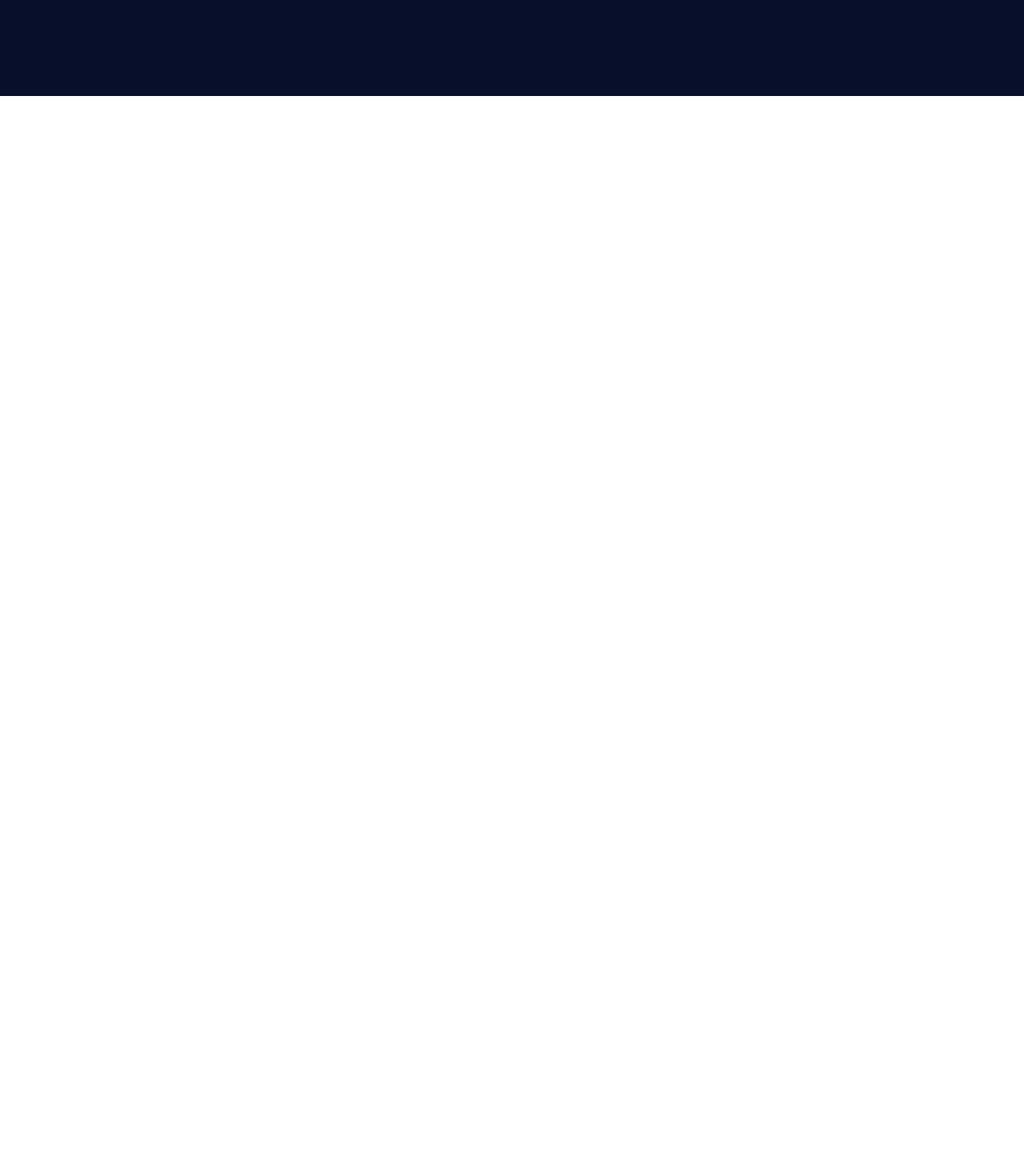
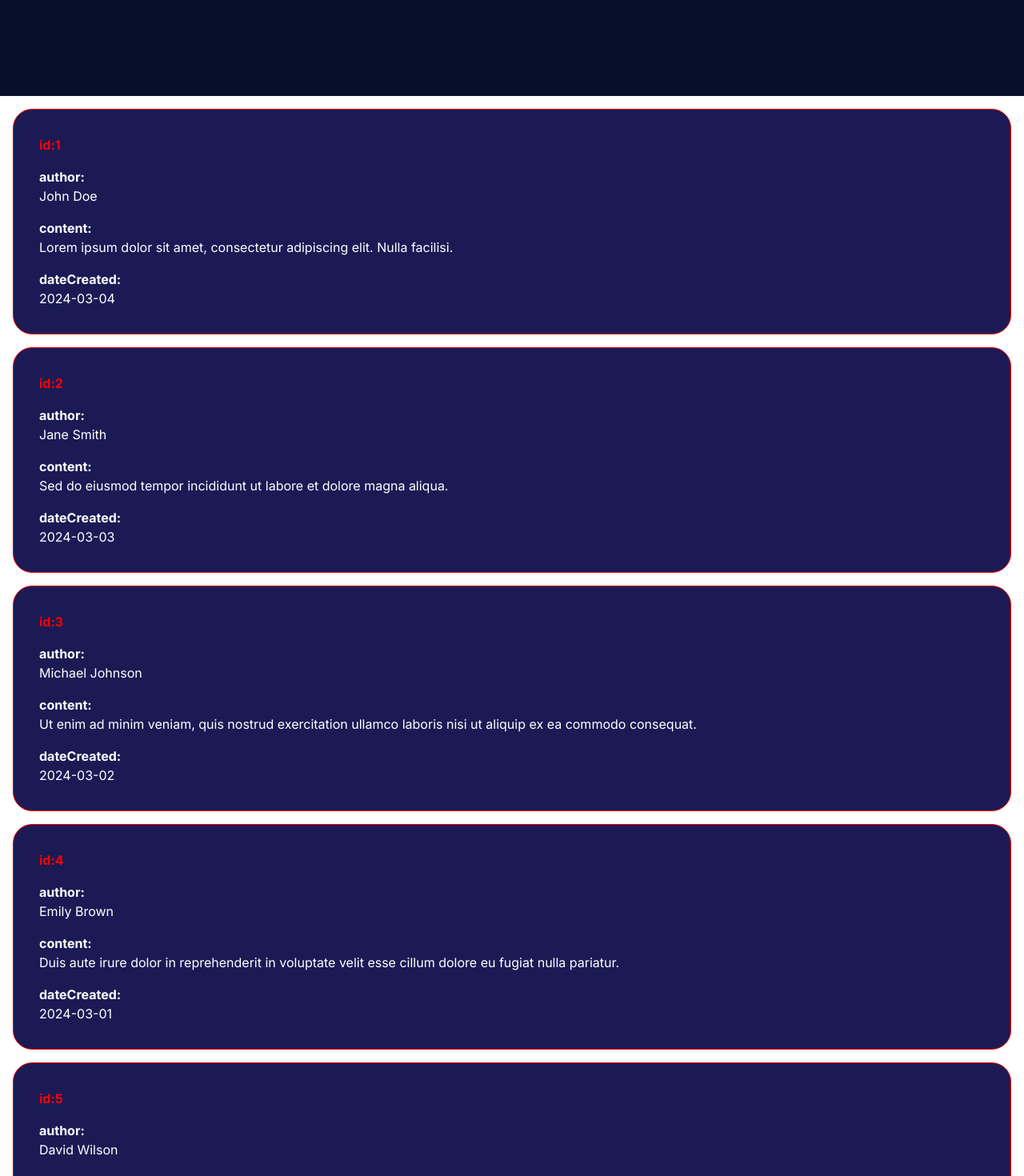
Before and after one commit to Mosspipat/nextJS, a Next.js app: page /blog in a window 1280 px wide. Shown: the part 260-1730 px from the top of the page at 80% size. Before the commit the page ends 800 px from the top, so only its background shows below. Built offline with nearby package versions, Linux system fonts and the light colour scheme; no server answers.

Commit message:
[update]:make bloglist service

```diff
--- a/src/app/blog/page.tsx
+++ b/src/app/blog/page.tsx
@@ -1,9 +1,24 @@
+/* eslint-disable react-hooks/rules-of-hooks */
+"use client";
+
 import { BlogList } from "@/compoents/BlogList";
 import { COLORS } from "@/constant";
+import { PostType } from "@/mock/dataPost";
+import { getBlogs } from "@/service";
 import { Box, Text } from "@chakra-ui/react";
-import React from "react";
+import React, { useEffect, useState } from "react";
 
 const page = () => {
+  const [dataPosts, setDataPosts] = useState<PostType[] | undefined>();
+
+  useEffect(() => {
+    (async () => {
+      const dataBlogs = await getBlogs();
+      setDataPosts(dataBlogs);
+      console.log("🚀: ~ dataBlogs:", dataBlogs);
+    })();
+  }, []);
+
   return (
     <Box>
       <Box padding={40} backgroundColor={COLORS.PRIMARY_COLOR}>
@@ -17,6 +32,7 @@ const page = () => {
           Story Post Dairy
         </Text>
       </Box>
+      <BlogList blogs={dataPosts} />
     </Box>
   );
 };
--- a/src/compoents/BlogList/BlogList.tsx
+++ b/src/compoents/BlogList/BlogList.tsx
@@ -1,13 +1,18 @@
-import { HStack } from "@chakra-ui/react";
+import { Box, HStack, VStack } from "@chakra-ui/react";
 import React from "react";
-import { BlogPostProps } from "../BlogPost";
+import { BlogPost, BlogPostProps } from "../BlogPost";
 
 type BlogListProps = {
-  blogs: BlogPostProps[];
+  blogs?: BlogPostProps[];
 };
 
 export const BlogList = (props: BlogListProps) => {
-  return <HStack>
-
-  </HStack>;
+  const { blogs } = props;
+  return (
+    <>
+      {blogs?.map((post) => {
+        return <BlogPost {...post} key={post.id} />;
+      })}
+    </>
+  );
 };
--- a/src/compoents/BlogPost/BlogPost.tsx
+++ b/src/compoents/BlogPost/BlogPost.tsx
@@ -1,15 +1,44 @@
-import { Box, VStack } from "@chakra-ui/react";
+import { Box, Text, VStack } from "@chakra-ui/react";
 import React from "react";
 import { BlogPostProps } from ".";
+import { COLORS } from "@/constant";
 
 export const BlogPost = (props: BlogPostProps) => {
-  const { id, nameAuthor, content, dateCreated } = props;
+  const { id, author, content, dateCreated } = props;
   return (
-    <VStack>
-      <Box>id:{id}</Box>
-      <Box>nameAuthor:{nameAuthor}</Box>
-      <Box>content:{content}</Box>
-      <Box>dateCreated{dateCreated}</Box>
+    <VStack
+      p={8}
+      alignItems="start"
+      border="1px solid red"
+      borderRadius={24}
+      m={4}
+      backgroundColor={COLORS.SECONDARY_COLOR}
+      gap={4}
+    >
+      <Box>
+        <Text color="red" fontWeight="bold">
+          id:
+          {id}
+        </Text>
+      </Box>
+      <Box>
+        <Text color="white" fontWeight="bold">
+          author:
+        </Text>
+        <Text color="white">{author}</Text>
+      </Box>
+      <Box>
+        <Text color="white" fontWeight="bold">
+          content:
+        </Text>
+        <Text color="white">{content}</Text>
+      </Box>
+      <Box>
+        <Text color="white" fontWeight="bold">
+          dateCreated:
+        </Text>
+        <Text color="white">{dateCreated}</Text>
+      </Box>
     </VStack>
   );
 };
--- a/src/compoents/BlogPost/type.ts
+++ b/src/compoents/BlogPost/type.ts
@@ -1,6 +1,6 @@
 export type BlogPostProps = {
   id: number;
-  nameAuthor: string;
+  author: string;
   content: string;
   dateCreated: string;
 };
--- /dev/null
+++ b/src/constant/service.ts
@@ -0,0 +1 @@
+const localBaseURL = "http://localhost:3000/";
--- a/src/mock/dataPost.ts
+++ b/src/mock/dataPost.ts
@@ -1,77 +1,77 @@
-type DataEntry = {
+export type PostType = {
   id: number;
-  nameAuthor: string;
+  author: string;
   content: string;
   dateCreated: string;
 };
 
-export const dataPostList: DataEntry[] = [
+export const dataPostList: PostType[] = [
   {
     id: 1,
-    nameAuthor: "John Doe",
+    author: "John Doe",
     content:
       "Lorem ipsum dolor sit amet, consectetur adipiscing elit. Nulla facilisi.",
     dateCreated: "2024-03-04",
   },
   {
     id: 2,
-    nameAuthor: "Jane Smith",
+    author: "Jane Smith",
     content:
       "Sed do eiusmod tempor incididunt ut labore et dolore magna aliqua.",
     dateCreated: "2024-03-03",
   },
   {
     id: 3,
-    nameAuthor: "Michael Johnson",
+    author: "Michael Johnson",
     content:
       "Ut enim ad minim veniam, quis nostrud exercitation ullamco laboris nisi ut aliquip ex ea commodo consequat.",
     dateCreated: "2024-03-02",
   },
   {
     id: 4,
-    nameAuthor: "Emily Brown",
+    author: "Emily Brown",
     content:
       "Duis aute irure dolor in reprehenderit in voluptate velit esse cillum dolore eu fugiat nulla pariatur.",
     dateCreated: "2024-03-01",
   },
   {
     id: 5,
-    nameAuthor: "David Wilson",
+    author: "David Wilson",
     content:
       "Excepteur sint occaecat cupidatat non proident, sunt in culpa qui officia deserunt mollit anim id est laborum.",
     dateCreated: "2024-02-29",
   },
   {
     id: 6,
-    nameAuthor: "Sarah Taylor",
+    author: "Sarah Taylor",
     content:
       "Quis autem vel eum iure reprehenderit qui in ea voluptate velit esse quam nihil molestiae consequatur.",
     dateCreated: "2024-02-28",
   },
   {
     id: 7,
-    nameAuthor: "Robert Martinez",
+    author: "Robert Martinez",
     content:
       "Neque porro quisquam est, qui dolorem ipsum quia dolor sit amet, consectetur, adipisci velit.",
     dateCreated: "2024-02-27",
   },
   {
     id: 8,
-    nameAuthor: "Olivia Rodriguez",
+    author: "Olivia Rodriguez",
     content:
       "Nam libero tempore, cum soluta nobis est eligendi optio cumque nihil impedit quo minus id quod maxime placeat facere possimus.",
     dateCreated: "2024-02-26",
   },
   {
     id: 9,
-    nameAuthor: "Daniel Anderson",
+    author: "Daniel Anderson",
     content:
       "At vero eos et accusamus et iusto odio dignissimos ducimus qui blanditiis praesentium voluptatum deleniti atque corrupti quos dolores et quas molestias excepturi.",
     dateCreated: "2024-02-25",
   },
   {
     id: 10,
-    nameAuthor: "Sophia Garcia",
+    author: "Sophia Garcia",
     content:
       "Et harum quidem rerum facilis est et expedita distinctio. Nam libero tempore, cum soluta nobis est eligendi optio cumque nihil impedit quo minus id quod maxime placeat facere possimus.",
     dateCreated: "2024-02-24",
--- a/src/pages/api/blogs.ts
+++ b/src/pages/api/blogs.ts
@@ -4,17 +4,13 @@ import { dataPostList } from "@/mock";
 import { NextApiRequest, NextApiResponse } from "next";
 
 export default function handler(req: NextApiRequest, res: NextApiResponse) {
-  // Handling different HTTP methods
   if (req.method === "GET") {
-    // Handle GET request
     res.status(200).json(dataPostList);
     console.log("Hello, World! from GET method");
   } else if (req.method === "POST") {
-    // Handle GET request
     res.status(200).json({ message: "Hello, World! from POST method" });
     console.log("Hello, World! from POST method");
   } else {
-    // Handle other HTTP methods
     res.status(405).json({ message: "Method Not Allowed" });
   }
 }
--- a/src/service/getBlogList.tsx
+++ b/src/service/getBlogList.tsx
@@ -0,0 +1,13 @@
+import { PostType } from "@/mock/dataPost";
+import axios from "axios";
+const localUrl = process.env.NEXT_PUBLIC_LOCAL_URL;
+
+export const getBlogs = async (): Promise<PostType[]> => {
+  try {
+    const res = await axios.get(`${localUrl}/api/blogs`);
+    return res.data;
+  } catch (error) {
+    console.error("error fetch blogs:", error);
+    return [];
+  }
+};
--- /dev/null
+++ b/src/service/index.ts
@@ -0,0 +1 @@
+export { getBlogs } from "./getBlogList";
```
Also changed, not shown: src/service/getBlogDetail.tsx (added).
